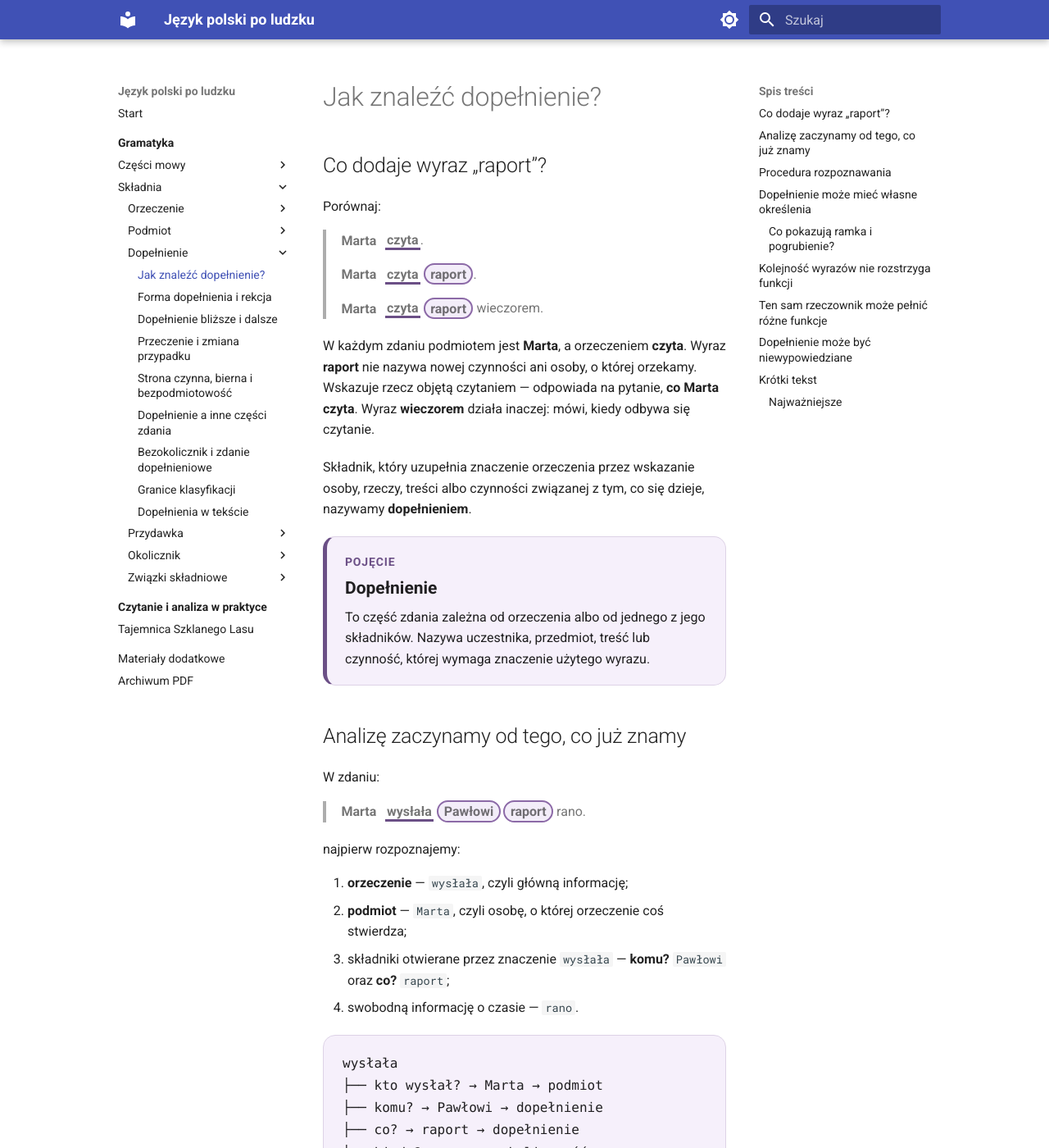
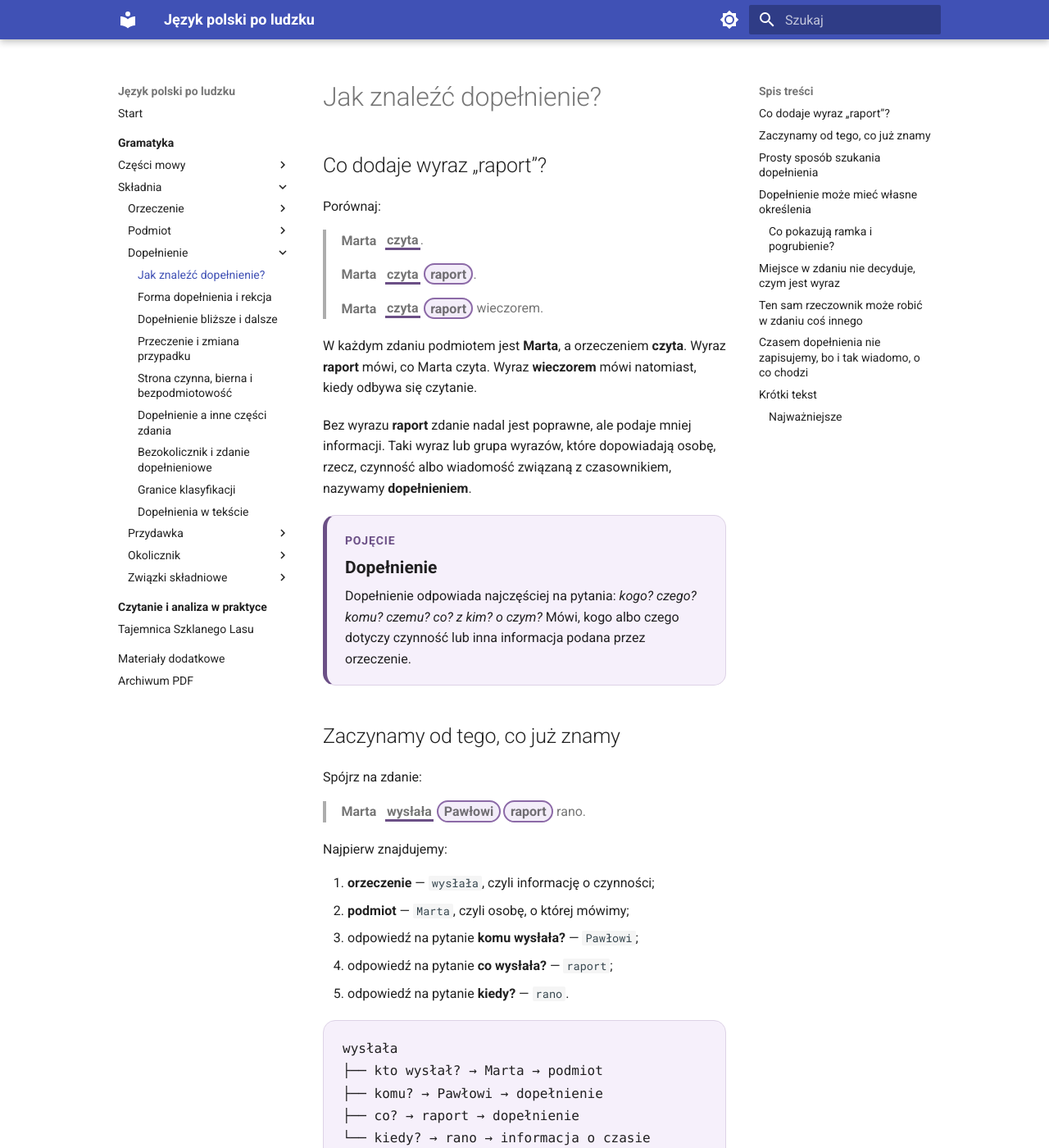
Before and after one commit to dchorazkiewicz/SP_JP, an MkDocs documentation site: the page built from docs/gramatyka/skladnia/dopelnienie/rozpoznawanie.md, in a window 1280 px wide and 1400 px high. Shown: the whole window at 82% size. Built offline with MkDocs 1.6.1 and Material for MkDocs 9.7.7, drawn with Linux system fonts in a browser that asks for light colours; some of the changed text lies outside the part shown.

Commit message:
Uprość rozpoznawanie dopełnienia dla szkoły podstawowej

```diff
--- a/docs/gramatyka/skladnia/dopelnienie/rozpoznawanie.md
+++ b/docs/gramatyka/skladnia/dopelnienie/rozpoznawanie.md
@@ -12,99 +12,102 @@ Porównaj:
 
 > <span class="subject-mark subject-mark--grammatical"><strong>Marta</strong></span> <span class="object-predicate">czyta</span> <span class="object-mark object-mark--basic"><strong>raport</strong></span> wieczorem.
 
-W każdym zdaniu podmiotem jest **Marta**, a orzeczeniem **czyta**. Wyraz **raport** nie nazywa nowej czynności ani osoby, o której orzekamy. Wskazuje rzecz objętą czytaniem — odpowiada na pytanie, **co Marta czyta**. Wyraz **wieczorem** działa inaczej: mówi, kiedy odbywa się czytanie.
+W każdym zdaniu podmiotem jest **Marta**, a orzeczeniem **czyta**. Wyraz **raport** mówi, co Marta czyta. Wyraz **wieczorem** mówi natomiast, kiedy odbywa się czytanie.
 
-Składnik, który uzupełnia znaczenie orzeczenia przez wskazanie osoby, rzeczy, treści albo czynności związanej z tym, co się dzieje, nazywamy **dopełnieniem**.
+Bez wyrazu **raport** zdanie nadal jest poprawne, ale podaje mniej informacji. Taki wyraz lub grupa wyrazów, które dopowiadają osobę, rzecz, czynność albo wiadomość związaną z czasownikiem, nazywamy **dopełnieniem**.
 
 <div class="object-concept">
   <span class="object-concept__label">Pojęcie</span>
   <strong>Dopełnienie</strong>
-  <p>To część zdania zależna od orzeczenia albo od jednego z jego składników. Nazywa uczestnika, przedmiot, treść lub czynność, której wymaga znaczenie użytego wyrazu.</p>
+  <p>Dopełnienie odpowiada najczęściej na pytania: <em>kogo? czego? komu? czemu? co? z kim? o czym?</em> Mówi, kogo albo czego dotyczy czynność lub inna informacja podana przez orzeczenie.</p>
 </div>
 
-## Analizę zaczynamy od tego, co już znamy
+## Zaczynamy od tego, co już znamy
 
-W zdaniu:
+Spójrz na zdanie:
 
 > <span class="subject-mark subject-mark--grammatical"><strong>Marta</strong></span> <span class="object-predicate">wysłała</span> <span class="object-mark object-mark--basic"><strong>Pawłowi</strong></span> <span class="object-mark object-mark--basic"><strong>raport</strong></span> rano.
 
-najpierw rozpoznajemy:
+Najpierw znajdujemy:
 
-1. **orzeczenie** — `wysłała`, czyli główną informację;
-2. **podmiot** — `Marta`, czyli osobę, o której orzeczenie coś stwierdza;
-3. składniki otwierane przez znaczenie `wysłała` — **komu?** `Pawłowi` oraz **co?** `raport`;
-4. swobodną informację o czasie — `rano`.
+1. **orzeczenie** — `wysłała`, czyli informację o czynności;
+2. **podmiot** — `Marta`, czyli osobę, o której mówimy;
+3. odpowiedź na pytanie **komu wysłała?** — `Pawłowi`;
+4. odpowiedź na pytanie **co wysłała?** — `raport`;
+5. odpowiedź na pytanie **kiedy?** — `rano`.
 
 <div class="object-tree">wysłała
 ├── kto wysłał? → Marta → podmiot
 ├── komu? → Pawłowi → dopełnienie
 ├── co? → raport → dopełnienie
-└── kiedy? → rano → okoliczność czasu</div>
+└── kiedy? → rano → informacja o czasie</div>
 
-## Procedura rozpoznawania
+Czasownik **wysłać** zwykle łączy się z informacją o odbiorcy i wysyłanej rzeczy. Wyraz **rano** nie nazywa osoby ani rzeczy związanej z wysyłaniem — mówi tylko, kiedy to się stało.
+
+## Prosty sposób szukania dopełnienia
 
 <div class="object-checklist">
-  <div><strong>Znajdź pełne orzeczenie.</strong> Dopełnienie rozpoznajemy w relacji z nim, nie samodzielnie.</div>
-  <div><strong>Ustal podmiot albo jego brak.</strong> Nie pomyl osoby, o której orzekamy, z osobą objętą czynnością.</div>
-  <div><strong>Sprawdź, jakie miejsce otwiera znaczenie orzeczenia.</strong> Kogo ktoś widzi? Komu pomaga? O czym myśli? Czego potrzebuje?</div>
-  <div><strong>Ustal zakres całej grupy.</strong> Dopełnienie może mieć własne określenia.</div>
-  <div><strong>Sprawdź formę.</strong> Przypadek i przyimek nie są dowolne; szczegółowo wyjaśni to następna lekcja.</div>
-  <div><strong>Porównaj z innymi funkcjami.</strong> Nie każdy rzeczownik po czasowniku jest dopełnieniem.</div>
+  <div><strong>Znajdź pełne orzeczenie.</strong> Najpierw ustal, co się dzieje albo jaki stan opisuje zdanie.</div>
+  <div><strong>Znajdź podmiot albo sprawdź, że zdanie go nie ma.</strong> Nie myl osoby, o której mówimy, z osobą objętą czynnością.</div>
+  <div><strong>Zapytaj, co trzeba dopowiedzieć po czasowniku.</strong> Kogo ktoś widzi? Komu pomaga? O czym myśli? Czego potrzebuje?</div>
+  <div><strong>Zaznacz całe dopowiedzenie.</strong> Jeżeli rzeczownik ma własne określenia, obejmij je tą samą ramką.</div>
+  <div><strong>Sprawdź formę.</strong> Czasownik może wymagać konkretnego przypadku albo przyimka.</div>
+  <div><strong>Sprawdź, czy wyraz nie robi w zdaniu czegoś innego.</strong> Może być podmiotem, częścią orzeczenia albo informacją o miejscu, czasie i sposobie.</div>
 </div>
 
 ## Dopełnienie może mieć własne określenia
 
 > Marta <span class="object-predicate">przeczytała</span> <span class="object-mark object-mark--basic">bardzo szczegółowy <strong>raport</strong> o awarii</span>.
 
-Wyrazem głównym grupy jest rzeczownik **raport**. Wyrazy **bardzo szczegółowy** oraz **o awarii** rozwijają jego znaczenie. Cała grupa odpowiada na pytanie **co Marta przeczytała?** i jako całość pełni funkcję dopełnienia.
+Najważniejszym wyrazem w zaznaczonej części jest **raport**. Wyrazy **bardzo szczegółowy** oraz **o awarii** mówią więcej o tym raporcie. Całe **bardzo szczegółowy raport o awarii** odpowiada na pytanie **co Marta przeczytała?**
 
 <div class="object-summary">
 <h3>Co pokazują ramka i pogrubienie?</h3>
 <ul>
-  <li>Ramka obejmuje całą grupę pełniącą funkcję dopełnienia.</li>
-  <li>Pogrubienie wskazuje wyraz główny tej grupy.</li>
-  <li>Podkreślenie wskazuje orzeczenie, od którego rozpoczynamy analizę.</li>
-  <li>Określenia zależne od rzeczownika pozostają wewnątrz ramki, choć same nie zależą bezpośrednio od czasownika.</li>
+  <li>Ramka obejmuje całe dopełnienie razem z określeniami.</li>
+  <li>Pogrubienie wskazuje najważniejszy wyraz w ramce.</li>
+  <li>Podkreślenie wskazuje orzeczenie, od którego zaczynamy analizę.</li>
+  <li>Wyrazy opisujące rzeczownik pozostają w ramce, choć bezpośrednio opisują rzeczownik, a nie czasownik.</li>
 </ul>
 </div>
 
-## Kolejność wyrazów nie rozstrzyga funkcji
+## Miejsce w zdaniu nie decyduje, czym jest wyraz
 
 > Marta <span class="object-predicate">przeczytała</span> <span class="object-mark object-mark--basic"><strong>raport</strong></span>.
 
 > <span class="object-mark object-mark--basic"><strong>Raport</strong></span> Marta <span class="object-predicate">przeczytała</span> wczoraj.
 
-W obu zdaniach **raport** jest rzeczą objętą czytaniem. Przesunięcie go na początek służy podkreśleniu tematu wypowiedzi, ale nie czyni go podmiotem.
+W obu zdaniach **raport** mówi, co Marta przeczytała. Przesunięcie go na początek tylko podkreśla, że właśnie o raporcie chcemy teraz mówić.
 
 Porównaj:
 
 > <span class="subject-mark subject-mark--grammatical"><strong>Raport</strong></span> <span class="object-predicate">leży</span> na biurku.
 
-Tutaj **raport** jest podmiotem, ponieważ to o nim orzeczenie **leży** coś stwierdza.
+Tutaj **raport** jest podmiotem, bo zdanie mówi, gdzie raport się znajduje.
 
-## Ten sam rzeczownik może pełnić różne funkcje
+## Ten sam rzeczownik może robić w zdaniu coś innego
 
 <div class="object-comparison">
-  <div class="object-comparison-item"><span class="object-comparison-label">podmiot</span><p><span class="subject-mark subject-mark--grammatical"><strong>Muzyka</strong></span> <span class="object-predicate">podoba się</span> Marcie.</p><p>Forma orzeczenia zmienia się razem z wyrazem <em>muzyka</em>.</p></div>
-  <div class="object-comparison-item"><span class="object-comparison-label">dopełnienie</span><p>Marta <span class="object-predicate">słucha</span> <span class="object-mark object-mark--basic"><strong>muzyki</strong></span>.</p><p>Wyraz nazywa treść słuchania i ma formę wymaganą przez czasownik.</p></div>
+  <div class="object-comparison-item"><span class="object-comparison-label">podmiot</span><p><span class="subject-mark subject-mark--grammatical"><strong>Muzyka</strong></span> <span class="object-predicate">podoba się</span> Marcie.</p><p>Gdy zmienimy <em>muzyka</em> na <em>piosenki</em>, zmieni się też <em>podoba się</em> na <em>podobają się</em>.</p></div>
+  <div class="object-comparison-item"><span class="object-comparison-label">dopełnienie</span><p>Marta <span class="object-predicate">słucha</span> <span class="object-mark object-mark--basic"><strong>muzyki</strong></span>.</p><p>Wyraz mówi, czego Marta słucha.</p></div>
 </div>
 
 > Marta <span class="object-predicate">jest kierowniczką</span>.
 
-Wyraz **kierowniczką** nie jest dopełnieniem. Współtworzy orzeczenie imienne i przypisuje Marcie rolę.
+Wyraz **kierowniczką** nie jest dopełnieniem. Mówi, kim jest Marta, i razem z wyrazem **jest** tworzy orzeczenie.
 
-## Dopełnienie może być niewypowiedziane
+## Czasem dopełnienia nie zapisujemy, bo i tak wiadomo, o co chodzi
 
 > Czy Marta przeczytała raport? — Tak, <span class="object-predicate">przeczytała</span>.
 
-W odpowiedzi nie powtarzamy wyrazu **raport**, ponieważ odbiorca odtwarza go z pytania. Brak zapisanego dopełnienia nie zmienia znaczenia czasownika w tym kontekście.
+W odpowiedzi nie powtarzamy słowa **raport**, ponieważ znamy je z pytania. Zdanie jest krótsze, ale jego sens pozostaje jasny.
 
 ## Krótki tekst
 
 <div class="object-reading">
   <div class="object-reading-header">
     <h2>Poranna wiadomość</h2>
-    <p>Najpierw znajdź orzeczenie i podmiot, a następnie sprawdź, czego wymaga główna informacja.</p>
+    <p>Najpierw znajdź orzeczenie i podmiot. Potem sprawdź, jakie osoby lub rzeczy trzeba dopowiedzieć.</p>
   </div>
   <div class="object-reading-text" markdown>
 
@@ -116,16 +119,16 @@ Kierowniczka <span class="object-predicate">otworzyła</span> <span class="objec
 <div class="object-reading__commentary" markdown>
 <strong>Co pokazuje tekst?</strong>
 
-Orzeczenia otwierają różne miejsca. **Otworzyła** wymaga nazwy otwieranej rzeczy. **Przekazała** łączy się z odbiorcą i przekazywanym przedmiotem. **Zapytał** wskazuje osobę, do której skierowano pytanie, oraz jego treść. **Rozpoczęli** nazywa czynność skierowaną na przygotowania.
+Różne czasowniki potrzebują innych dopowiedzeń. **Otworzyła** łączy się z nazwą otwieranej rzeczy. **Przekazała** potrzebuje odbiorcy i przekazywanej rzeczy. **Zapytał** wskazuje osobę pytaną oraz treść pytania. **Rozpoczęli** mówi, co zaczęto robić.
 </div>
 
 <div class="object-summary">
 <h3>Najważniejsze</h3>
 <ul>
-  <li>Dopełnienia szukamy dopiero po rozpoznaniu pełnego orzeczenia i podmiotu.</li>
-  <li>Nazywa ono osobę, rzecz, treść lub czynność związaną z tym, co wyraża orzeczenie.</li>
-  <li>Nie rozstrzyga go pozycja w zdaniu ani samo pytanie przypadkowe.</li>
-  <li>Ramka obejmuje całą grupę dopełnienia, a pogrubienie jej wyraz główny.</li>
+  <li>Dopełnienia szukamy po znalezieniu orzeczenia i podmiotu.</li>
+  <li>Dopełnienie dopowiada osobę, rzecz, czynność albo wiadomość związaną z czasownikiem.</li>
+  <li>Samo miejsce wyrazu w zdaniu i samo pytanie <em>kogo? czego?</em> nie wystarczą.</li>
+  <li>Ramka obejmuje całe dopełnienie, a pogrubienie najważniejszy wyraz.</li>
   <li>Ten sam rzeczownik może w innym zdaniu stać się podmiotem albo częścią orzeczenia.</li>
 </ul>
 </div>
```
